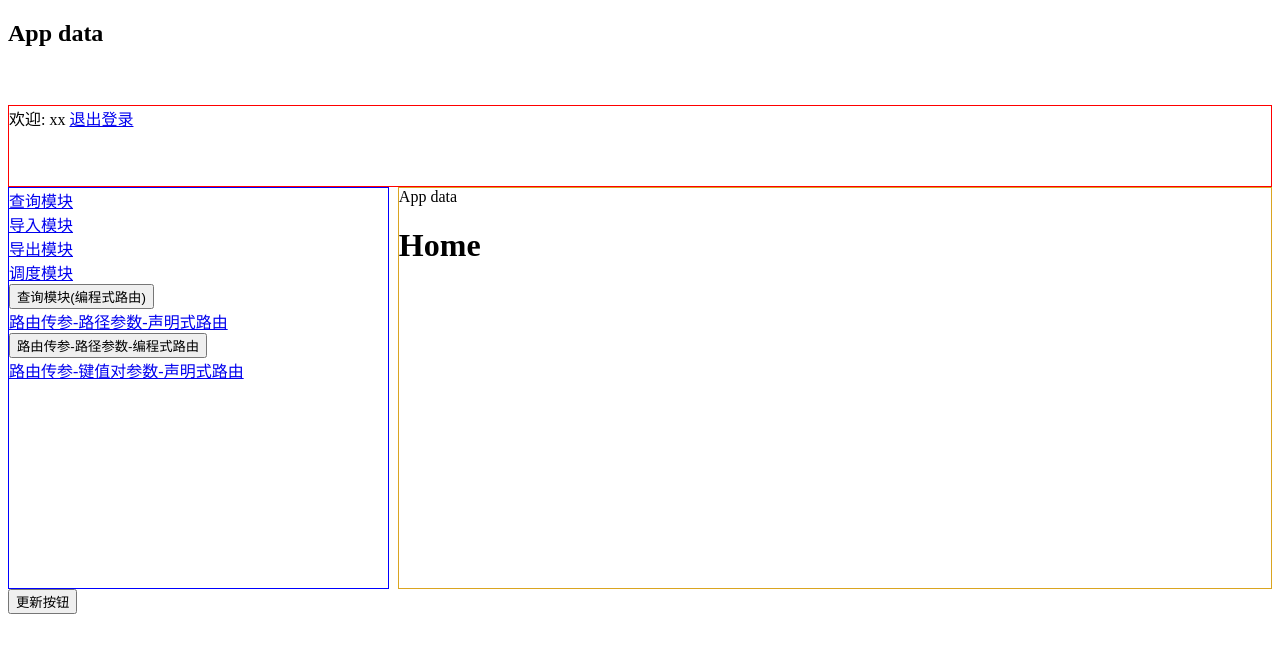
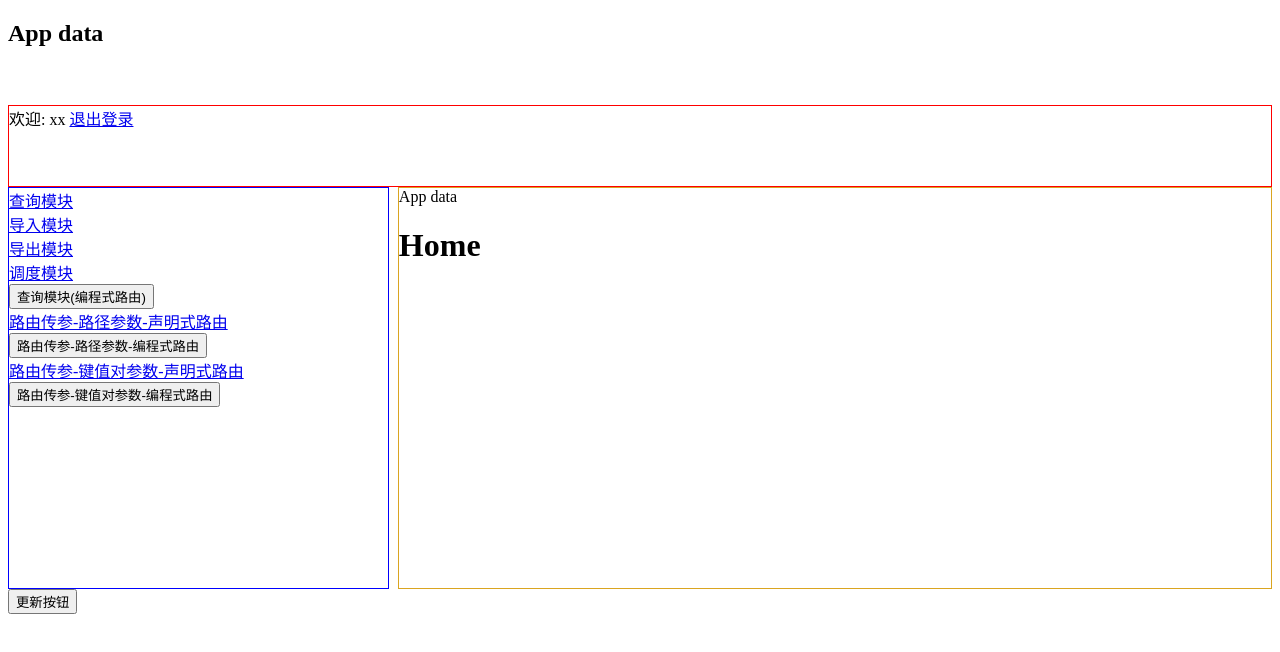
Before and after one commit to nfsp412/front_project, a Vue app in the folder router/vite-project/: page / in a window 1280 px wide. Shown: the top 652 px of the page. Built offline with nearby package versions, Linux system fonts and the light colour scheme.

Commit message:
router 路由传参4

```diff
--- a/router/vite-project/src/components/Navigator.vue
+++ b/router/vite-project/src/components/Navigator.vue
@@ -25,6 +25,10 @@
 
     <router-link v-bind:to="{ path: '/showKV', query: { id: 1, lang: 'zh' } }"
       >路由传参-键值对参数-声明式路由</router-link
+    ><br />
+
+    <button @click="showKV(2, 'us')">
+      路由传参-键值对参数-编程式路由</button
     ><br />
   </div>
 </template>
@@ -59,6 +63,17 @@ let showDetail = (username, password) => {
     },
   });
 };
+
+//路由传参 键值对参数 编程式路由
+let showKV = (id,lang) => {
+  router.push({
+    path: "/showKV",
+    query: {
+      id: id,
+      lang: lang,
+    },
+  });
+}
 </script>
 
 <style scoped></style>
```
